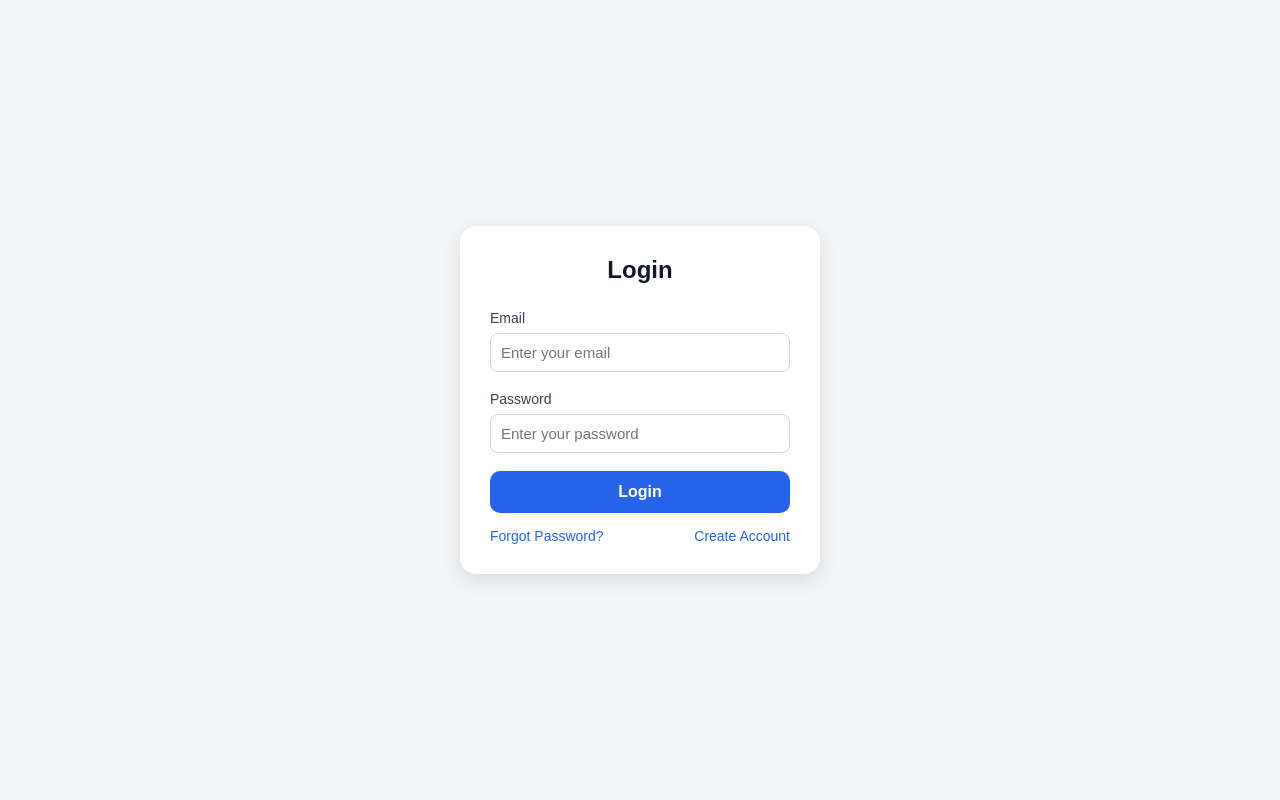
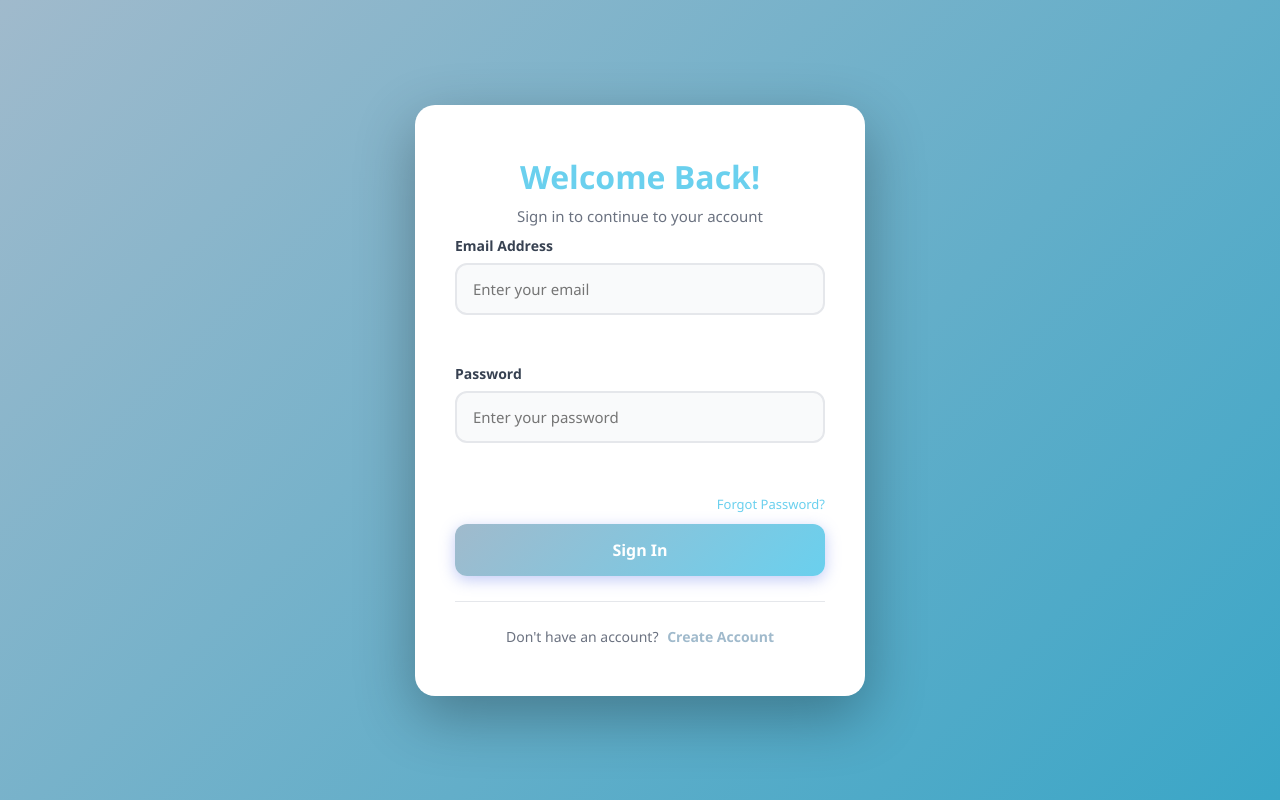
Before and after one commit to dheepakshakthi/EduTech, a Django app: template website/templates/index.html in a window 1280 px wide. Run offline with Django 5.2, Linux system fonts and the light colour scheme; the template is opened without the code that fills it, so the values that code supplies are empty.

Commit message:
UiIntegration

```diff
--- a/EduTech/urls.py
+++ b/EduTech/urls.py
@@ -17,7 +17,9 @@ Including another URLconf
 
 from django.contrib import admin
 from django.urls import path
+from website import views
 
 urlpatterns = [
-    path("admin/", admin.site.urls),
+    #path("admin/", admin.site.urls),
+    path("", views.index, name="index"),
 ]
--- /dev/null
+++ b/website/static/website/script.js
@@ -0,0 +1,100 @@
+ // Switch between formss
+function switchToSignup() {
+            document.getElementById('loginForm').classList.add('hidden');
+            document.getElementById('signupForm').classList.remove('hidden');
+            clearErrors();
+        }
+function switchToLogin() {
+            document.getElementById('signupForm').classList.add('hidden');
+            document.getElementById('loginForm').classList.remove('hidden');
+            clearErrors();
+        }
+function clearErrors() {
+            document.querySelectorAll('.error').forEach(error => error.textContent = '');
+            document.querySelectorAll('input').forEach(input => input.value = '');
+        }
+  // Handle Valid Email
+        function isValidEmail(email) {
+            return /^[^\s@]+@[^\s@]+\.[^\s@]+$/.test(email);
+        }
+ // Login Form
+  document.getElementById('loginFormSubmit').addEventListener('submit', function(e) {
+  e.preventDefault();
+
+            const email = document.getElementById('loginEmail').value.trim();
+            const password = document.getElementById('loginPassword').value.trim();
+            const emailError = document.getElementById('loginEmailError');
+            const passwordError = document.getElementById('loginPasswordError');
+
+            emailError.textContent = '';
+            passwordError.textContent = '';
+
+            let isValid = true;
+
+            if (email === '') {
+                emailError.textContent = 'Email is required';
+                isValid = false;
+            } else if (!isValidEmail(email)) {
+                emailError.textContent = 'Please enter a valid email address';
+                isValid = false;
+            }
+
+            if (password === '') {
+                passwordError.textContent = 'Password is required';
+                isValid = false;
+            } else if (password.length < 6) {
+                passwordError.textContent = 'Password must be at least 6 characters';
+                isValid = false;
+            }
+
+            if (isValid) {
+                alert('Login successful! Welcome back.');
+                this.reset();
+            }
+        });
+// Signup Form
+ document.getElementById('signupFormSubmit').addEventListener('submit', function(e) {
+ e.preventDefault();
+
+ const email = document.getElementById('signupEmail').value.trim();
+ const password = document.getElementById('signupPassword').value.trim();
+ const confirmPassword = document.getElementById('confirmPassword').value.trim();
+ const emailError = document.getElementById('signupEmailError');
+ const passwordError = document.getElementById('signupPasswordError');
+ const confirmPasswordError = document.getElementById('confirmPasswordError');
+
+  emailError.textContent = '';
+  passwordError.textContent = '';
+  confirmPasswordError.textContent = '';
+
+let isValid = true;
+            if (email === '') {
+                emailError.textContent = 'Email is required';
+                isValid = false;
+            } else if (!isValidEmail(email)) {
+                emailError.textContent = 'Please enter a valid email address';
+                isValid = false;
+            }
+
+            if (password === '') {
+                passwordError.textContent = 'Password is required';
+                isValid = false;
+            } else if (password.length < 6) {
+                passwordError.textContent = 'Password must be at least 6 characters';
+                isValid = false;
+            }
+
+            if (confirmPassword === '') {
+                confirmPasswordError.textContent = 'Please confirm your password';
+                isValid = false;
+            } else if (password !== confirmPassword) {
+                confirmPasswordError.textContent = 'Passwords do not match';
+                isValid = false;
+            }
+
+            if (isValid) {
+                alert('Account created successfully!You can now sign in.');
+                switchToLogin();
+                this.reset();
+            }
+        });
--- /dev/null
+++ b/website/static/website/styles.css
@@ -0,0 +1,216 @@
+* {
+            margin: 0;
+            padding: 0;
+            box-sizing: border-box;
+            font-family: "Segoe UI";
+        }
+body {
+            background: linear-gradient(135deg, #A0BACC 0%, #3aa6c7 100%);
+            min-height: 100vh;
+            display: flex;
+            justify-content: center;
+            align-items: center;
+            padding: 20px;
+        }
+.container {
+            width: 100%;
+            max-width: 450px;
+        }
+.auth-box {
+            background: white;
+            padding: 50px 40px;
+            border-radius: 20px;
+            box-shadow: 0 20px 60px rgba(0, 0, 0, 0.3);
+            animation: slideIn 0.5s ease-out;
+        }
+
+ @keyframes slideIn {
+     from {
+                opacity: 0;
+                transform: translateY(-30px);
+            }
+      to {
+                opacity: 1;
+                transform: translateY(0);
+            }
+        }
+
+        .welcome-text {
+            text-align: center;
+            margin-bottom: 10px;
+        }
+
+        .welcome-text h1 {
+            color: #6ad0ee;
+            font-size: 32px;
+            font-weight: 700;
+            margin-bottom: 8px;
+        }
+
+        .welcome-text p {
+            color: #6b7280;
+            font-size: 15px;
+        }
+
+        .auth-box h2 {
+            text-align: center;
+            margin: 30px 0 35px;
+            color: #1f2937;
+            font-size: 24px;
+            font-weight: 600;
+        }
+
+        .input-group {
+            margin-bottom: 25px;
+        }
+
+        .input-group label {
+            display: block;
+            font-size: 14px;
+            font-weight: 600;
+            color: #374151;
+            margin-bottom: 8px;
+        }
+
+        .input-group input {
+            width: 100%;
+            padding: 14px 16px;
+            border: 2px solid #e5e7eb;
+            border-radius: 12px;
+            font-size: 15px;
+            transition: all 0.3s ease;
+            background: #f9fafb;
+        }
+
+        .input-group input:focus {
+            border-color: #6ad0ee;
+            outline: none;
+            background: white;
+            box-shadow: 0 0 0 3px rgba(102, 126, 234, 0.1);
+        }
+
+        .error {
+            color: #ef4444;
+            font-size: 13px;
+            margin-top: 6px;
+            display: block;
+            min-height: 18px;
+        }
+
+        .auth-btn {
+            width: 100%;
+            padding: 15px;
+            background: linear-gradient(135deg, #A0BACC  0%, #6ad0ee 100%);
+            color: white;
+            border: none;
+            border-radius: 12px;
+            font-size: 16px;
+            font-weight: 600;
+            cursor: pointer;
+            transition: all 0.3s ease;
+            margin-top: 10px;
+            box-shadow: 0 4px 15px rgba(102, 126, 234, 0.4);
+        }
+
+        .auth-btn:hover {
+            transform: translateY(-2px);
+            box-shadow: 0 6px 20px rgba(102, 126, 234, 0.6);
+        }
+
+        .auth-btn:active {
+            transform: translateY(0);
+        }
+
+        .links {
+            margin-top: 25px;
+            text-align: center;
+        }
+
+        .links a {
+            font-size: 14px;
+            color: #A0BACC ;
+            text-decoration: none;
+            font-weight: 500;
+            transition: color 0.3s ease;
+        }
+
+        .links a:hover {
+            color: #6ad0ee;
+            text-decoration: underline;
+        }
+
+        .divider {
+            display: flex;
+            align-items: center;
+            margin: 25px 0;
+        }
+
+        .divider::before,
+        .divider::after {
+            content: "";
+            flex: 1;
+            height: 1px;
+            background: #e5e7eb;
+        }
+
+        .divider span {
+            padding: 0 15px;
+            color: #9ca3af;
+            font-size: 14px;
+        }
+
+        .switch-form {
+            text-align: center;
+            margin-top: 25px;
+            padding-top: 25px;
+            border-top: 1px solid #e5e7eb;
+        }
+
+        .switch-form p {
+            color: #6b7280;
+            font-size: 14px;
+        }
+
+        .switch-form button {
+            background: none;
+            border: none;
+            color: #A0BACC;
+            font-weight: 600;
+            cursor: pointer;
+            font-size: 14px;
+            margin-left: 5px;
+            transition: color 0.3s ease;
+        }
+
+        .switch-form button:hover {
+            color:#6ad0ee ;
+            text-decoration: underline;
+        }
+
+        .hidden {
+            display: none;
+        }
+
+        .forgot-password {
+            text-align: right;
+            margin-top: 10px;
+        }
+
+        .forgot-password a {
+            font-size: 13px;
+            color: #6ad0ee;
+            text-decoration: none;
+        }
+
+        .forgot-password a:hover {
+            text-decoration: underline;
+        }
+ @media (max-width: 500px) {
+            .auth-box {
+                padding: 40px 30px;
+            }
+
+            .welcome-text h1 {
+                font-size: 28px;
+            }
+        }
--- a/website/templates/index.html
+++ b/website/templates/index.html
@@ -1,38 +1,80 @@
+{% load static %}
 <!DOCTYPE html>
 <html lang="en">
 <head>
-    <meta charset="UTF-8" />
-    <meta name="viewport" content="width=device-width, initial-scale=1.0" />
-    <title>Login Page</title>
-    <link rel="stylesheet" href="styles.css" />
+    <meta charset="UTF-8">
+    <meta name="viewport" content="width=device-width, initial-scale=1.0">
+    <title>Login - Welcome Back</title>
+    <link rel="stylesheet" href="{% static 'website/styles.css' %}" />
 </head>
 <body>
-
     <div class="container">
-        <form id="loginForm" class="login-box">
-            <h2>Login</h2>
-
-            <div class="input-group">
-                <label for="email">Email</label>
-                <input type="text" id="email" placeholder="Enter your email">
-                <p class="error" id="emailError"></p>
+        <!-- Login Form -->
+        <div id="loginForm" class="auth-box">
+            <div class="welcome-text">
+                <h1>Welcome Back!</h1>
+                <p>Sign in to continue to your account</p>
             </div>
 
-            <div class="input-group">
-                <label for="password">Password</label>
-                <input type="password" id="password" placeholder="Enter your password">
-                <p class="error" id="passwordError"></p>
+            <form id="loginFormSubmit">
+                <div class="input-group">
+                    <label for="loginEmail">Email Address</label>
+                    <input type="email" id="loginEmail" placeholder="Enter your email" autocomplete="email">
+                    <span class="error" id="loginEmailError"></span>
+                </div>
+
+                <div class="input-group">
+                    <label for="loginPassword">Password</label>
+                    <input type="password" id="loginPassword" placeholder="Enter your password" autocomplete="current-password">
+                    <span class="error" id="loginPasswordError"></span>
+                </div>
+
+                <div class="forgot-password">
+                    <a href="#" onclick="alert('Password reset feature coming soon!'); return false;">Forgot Password?</a>
+                </div>
+
+                <button type="submit" class="auth-btn">Sign In</button>
+
+                <div class="switch-form">
+                    <p>Don't have an account? <button type="button" onclick="switchToSignup()">Create Account</button></p>
+                </div>
+            </form>
+        </div>
+
+        <!-- Signup Form -->
+        <div id="signupForm" class="auth-box hidden">
+            <div class="welcome-text">
+                <h1>Join Us!</h1>
+                <p>Create your account to get started</p>
             </div>
 
-            <button type="submit" class="login-btn">Login</button>
+            <form id="signupFormSubmit">
+                <div class="input-group">
+                    <label for="signupEmail">Email Address</label>
+                    <input type="email" id="signupEmail" placeholder="Enter your email" autocomplete="email">
+                    <span class="error" id="signupEmailError"></span>
+                </div>
 
-            <div class="links">
-                <a href="#">Forgot Password?</a>
-                <a href="#">Create Account</a>
-            </div>
-        </form>
+                <div class="input-group">
+                    <label for="signupPassword">Password</label>
+                    <input type="password" id="signupPassword" placeholder="Create a password" autocomplete="new-password">
+                    <span class="error" id="signupPasswordError"></span>
+                </div>
+
+                <div class="input-group">
+                    <label for="confirmPassword">Confirm Password</label>
+                    <input type="password" id="confirmPassword" placeholder="Confirm your password" autocomplete="new-password">
+                    <span class="error" id="confirmPasswordError"></span>
+                </div>
+
+                <button type="submit" class="auth-btn">Create Account</button>
+
+                <div class="switch-form">
+                    <p>Already have an account? <button type="button" onclick="switchToLogin()">Sign In</button></p>
+                </div>
+            </form>
+        </div>
     </div>
-
-    <script src="script.js"></script>
+   <script src="{% static 'website/script.js' %}"></script>
 </body>
 </html>
--- a/website/templates/styles.css
+++ /dev/null
@@ -1,97 +0,0 @@
-* {
-    margin: 0;
-    padding: 0;
-    box-sizing: border-box;
-    font-family: "Poppins", sans-serif;
-}
-
-body {
-    background: #f3f4f6;
-    display: flex;
-    justify-content: center;
-    align-items: center;
-    height: 100vh;
-}
-
-.container {
-    width: 100%;
-    max-width: 400px;
-    padding: 20px;
-}
-
-.login-box {
-    background: white;
-    padding: 30px;
-    border-radius: 16px;
-    box-shadow: 0 6px 20px rgba(0,0,0,0.1);
-}
-
-.login-box h2 {
-    text-align: center;
-    margin-bottom: 25px;
-    color: #111827;
-}
-
-.input-group {
-    margin-bottom: 18px;
-}
-
-.input-group label {
-    font-size: 14px;
-    font-weight: 500;
-    color: #374151;
-}
-
-.input-group input {
-    width: 100%;
-    padding: 10px;
-    margin-top: 6px;
-    border: 1.5px solid #d1d5db;
-    border-radius: 8px;
-    font-size: 15px;
-    transition: 0.2s;
-}
-
-.input-group input:focus {
-    border-color: #2563eb;
-    outline: none;
-}
-
-.login-btn {
-    width: 100%;
-    padding: 12px;
-    background: #2563eb;
-    color: white;
-    border: none;
-    border-radius: 10px;
-    font-size: 16px;
-    font-weight: 600;
-    cursor: pointer;
-    transition: 0.3s;
-}
-
-.login-btn:hover {
-    background: #1d4ed8;
-}
-
-.links {
-    margin-top: 15px;
-    display: flex;
-    justify-content: space-between;
-}
-
-.links a {
-    font-size: 14px;
-    color: #2563eb;
-    text-decoration: none;
-}
-
-.links a:hover {
-    text-decoration: underline;
-}
-
-.error {
-    color: red;
-    font-size: 13px;
-    margin-top: 4px;
-}
--- a/website/views.py
+++ b/website/views.py
@@ -1,3 +1,7 @@
 from django.shortcuts import render
 
 # Create your views here.
+
+def index(request):
+    """View for the login page."""
+    return render(request, 'index.html')
```
Also changed, not shown: website/templates/script.js (deleted, +0 -71 lines), website/templates/signup.html (deleted, +0 -37 lines).
